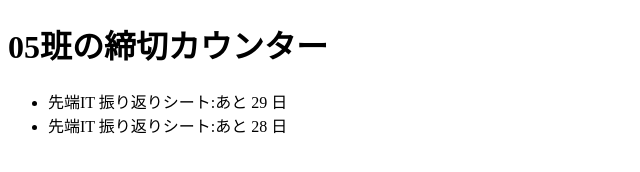
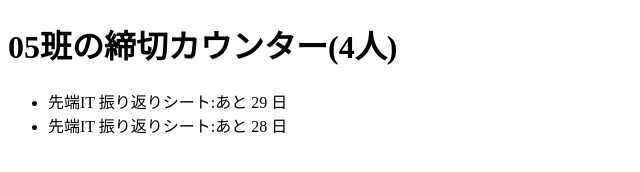
Before and after one commit to neec-sentan-it-2026/team05-deadline, a website: page public/index.html in a window 1280 px wide. Shown: the whole page, without its empty margins (0-640 px from the left). Drawn offline with Linux system fonts and the light colour scheme.

Commit message:
feat: 班名にメンバーの人数を追加

```diff
--- a/public/index.html
+++ b/public/index.html
@@ -6,7 +6,7 @@
   <title>５班締切カウンター</title>
 </head>
 <body>
-  <h1>05班の締切カウンター</h1>
+  <h1>05班の締切カウンター(4人)</h1>
   <ul id="list"></ul>
   <script type="module">
     import { daysUntil } from './deadline.js';
```
